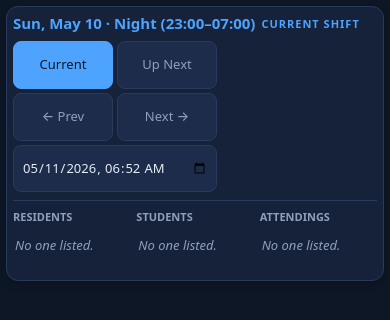
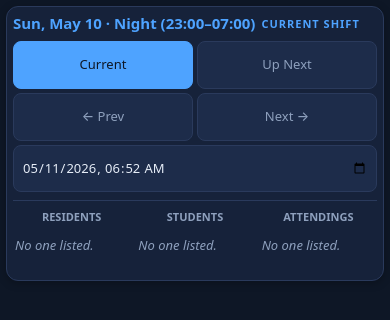
Before and after one commit to nlowhor/HGH-NDL, a plain HTML site: page index.html in a window 390 px wide. Drawn offline with Linux system fonts and the light colour scheme; no server answers.

Commit message:
Mobile: center column headers; stretch nav buttons full width
https://claude.ai/code/session_017v9LdXybQ7kmb3Vfd1Le1M

Co-authored-by: Claude <noreply@anthropic.com>

```diff
--- a/styles.css
+++ b/styles.css
@@ -376,6 +376,7 @@ main {
     display: grid;
     grid-template-columns: 1fr 1fr;
     gap: 4px;
+    width: 100%;
   }
   #current-btn     { order: 1; }
   #upnext-btn      { order: 2; }
@@ -386,7 +387,7 @@ main {
 
   /* Keep 3 columns — tighter gaps and headers */
   .roles { column-gap: 6px; }
-  .role-header { font-size: 11px; margin-bottom: 5px; letter-spacing: 0; }
+  .role-header { font-size: 11px; margin-bottom: 5px; letter-spacing: 0; text-align: center; }
 
   /* Cards: vertical layout, tall enough to show all info including pairing */
   .cards { gap: 5px; }
```
